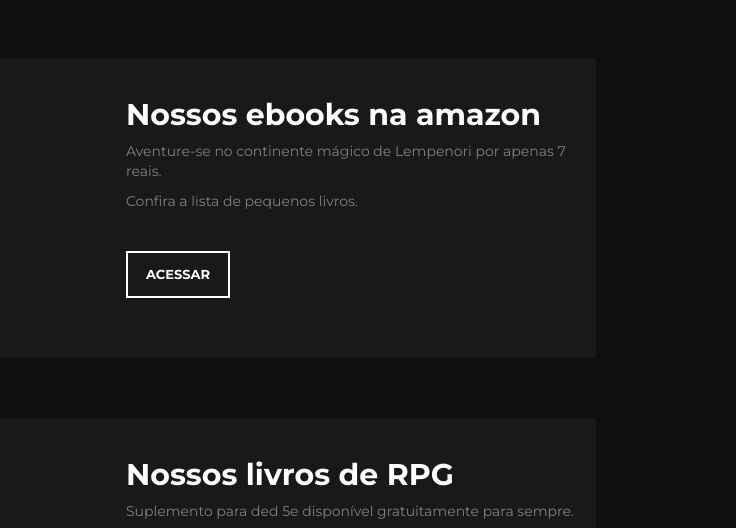
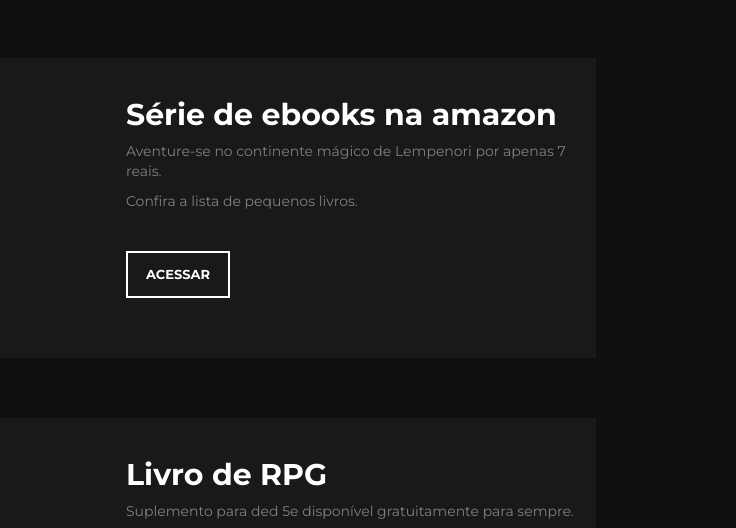
Before and after one commit to avenhalft/home, a plain HTML site: page index.html in a window 1280 px wide. Shown: the part 502-1030 px from the top of the page, 544-1280 px from the left. Drawn offline with Linux system fonts and the light colour scheme; some packages are replaced by stand-ins of ours.

Commit message:
Update index.html

```diff
--- a/index.html
+++ b/index.html
@@ -97,7 +97,7 @@ http://www.templatemo.com/tm-468-onetel
 				<img src="https://images.unsplash.com/photo-1474366521946-c3d4b507abf2?ixid=MXwxMjA3fDB8MHxwaG90by1wYWdlfHx8fGVufDB8fHw%3D&ixlib=rb-1.2.1&auto=format&fit=crop&w=1350&q=80" class="img-responsive" alt="Mistério em Uthelmar">
 			</div>
 			<div class="col-md-6 col-sm-12 about-des">
-				<h2>Nossos ebooks na amazon </h2>
+				<h2>Série de ebooks na amazon </h2>
 				<p>Aventure-se no continente mágico de Lempenori por apenas 7 reais.</p>
 				<p>Confira a lista de pequenos livros.</p>
 				<a href="https://www.amazon.com/-/pt/gp/product/B08QGDX2FW?ref_=dbs_p_mng_rwt_ser_shvlr&storeType=ebooks" class="btn btn-default">ACESSAR</a>
@@ -114,7 +114,7 @@ http://www.templatemo.com/tm-468-onetel
 				<img src="https://cdn.pixabay.com/photo/2016/11/23/00/38/abbey-1851493_960_720.jpg" class="img-responsive" alt="Mistério em Uthelmar">
 			</div>
 			<div class="col-md-6 col-sm-12 about-des">
-				<h2>Nossos livros de RPG </h2>
+				<h2>Livro de RPG </h2>
 				<p>Suplemento para ded 5e disponível gratuitamente para sempre.</p>
 				<p>Confira ele agora mesmo.</p>
 				<a href="https://avenhalft.github.io/aventura/" class="btn btn-default">ACESSAR</a>
```
